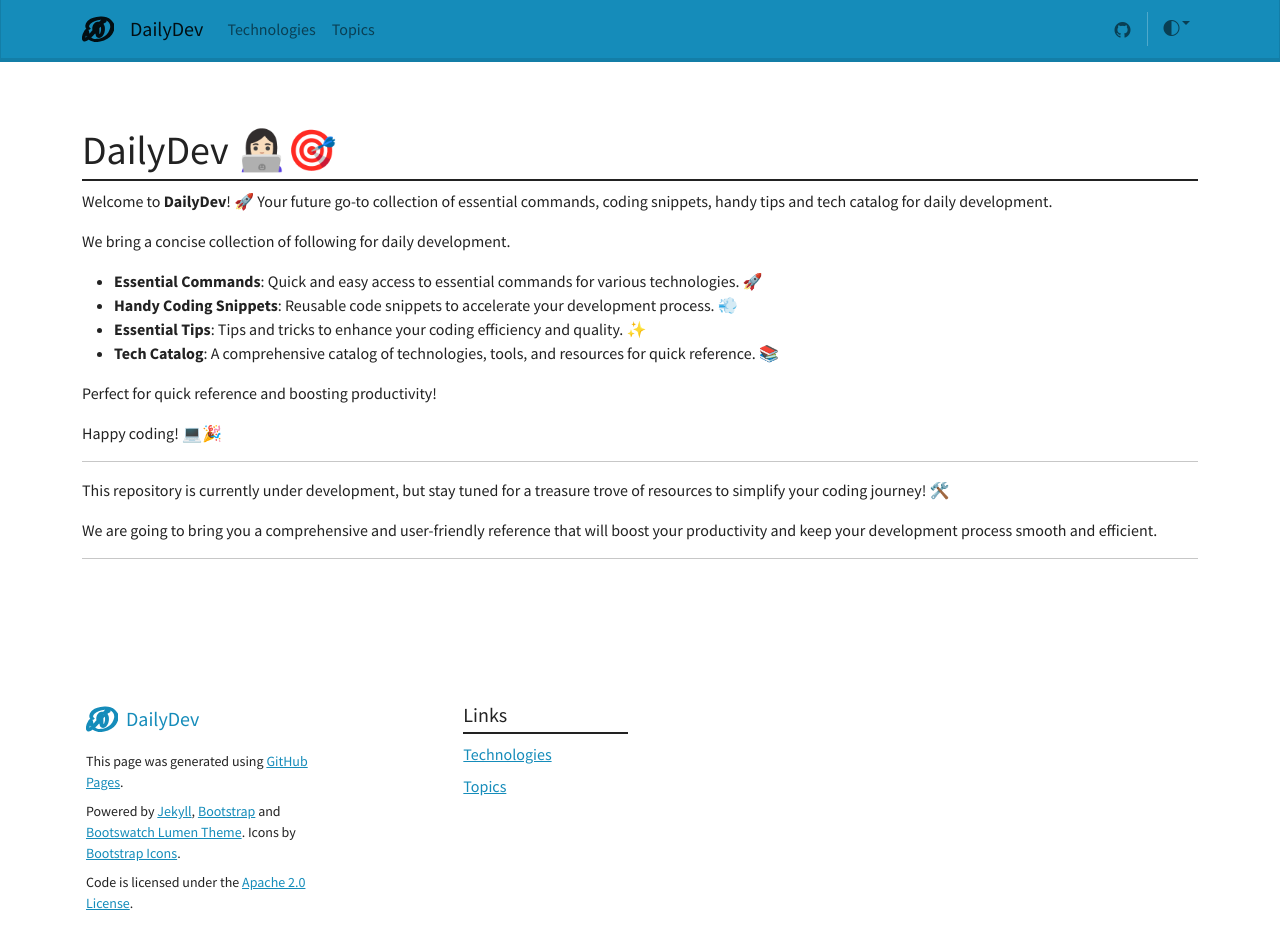
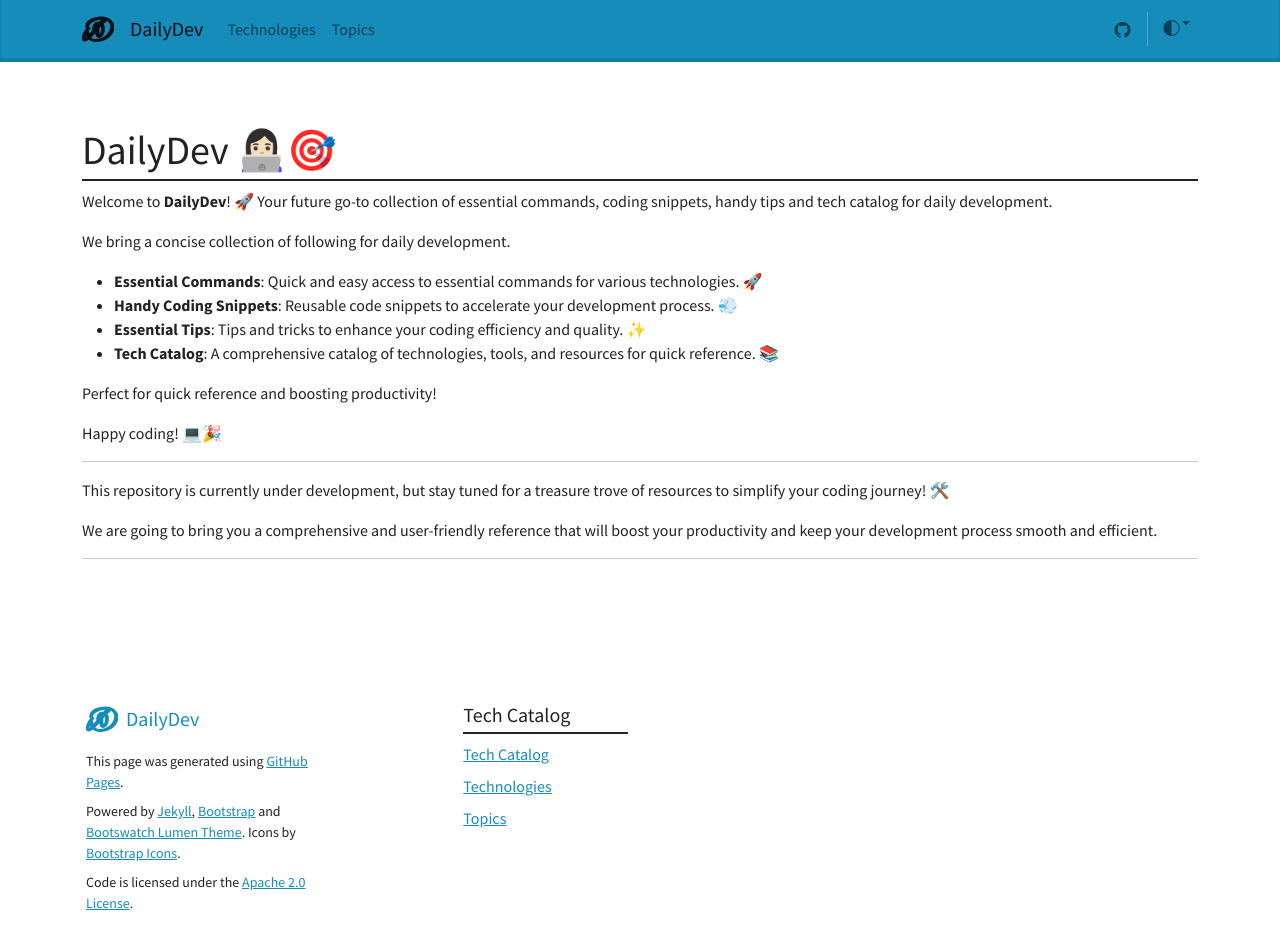
Before and after one commit to shadhini/daily-dev, a Jekyll site: the page built from docs/index.md, in a window 1280 px wide and 1042 px high. Shown: the top 949 px of the window. Built offline with Jekyll 4.4.1, drawn with Linux system fonts in a browser that asks for light colours; nearby versions of some CDN libraries; comment, search, counter and statistics services are not loaded.

Commit message:
update footer

```diff
--- a/docs/_includes/footer.html
+++ b/docs/_includes/footer.html
@@ -132,8 +132,9 @@ z" stroke="currentColor" stroke-width="50" fill="none"></path></svg>
                 </ul>
             </div>
             <div class="col-2 offset-lg-1">
-                <h5 style="margin-top: 0" >Links</h5>
+                <h5 style="margin-top: 0" >Tech Catalog</h5>
                 <ul class="list-unstyled">
+                    <li class="mb-2"><a href="{{ site.baseurl }}/tech-catalog/">Tech Catalog</a></li>
                     {% for item in site.data.navigation %}
                     <li class="mb-2"><a href="{{ site.baseurl }}{{ item.link }}">{{ item.name }}</a></li>
                     {% endfor %}
```
